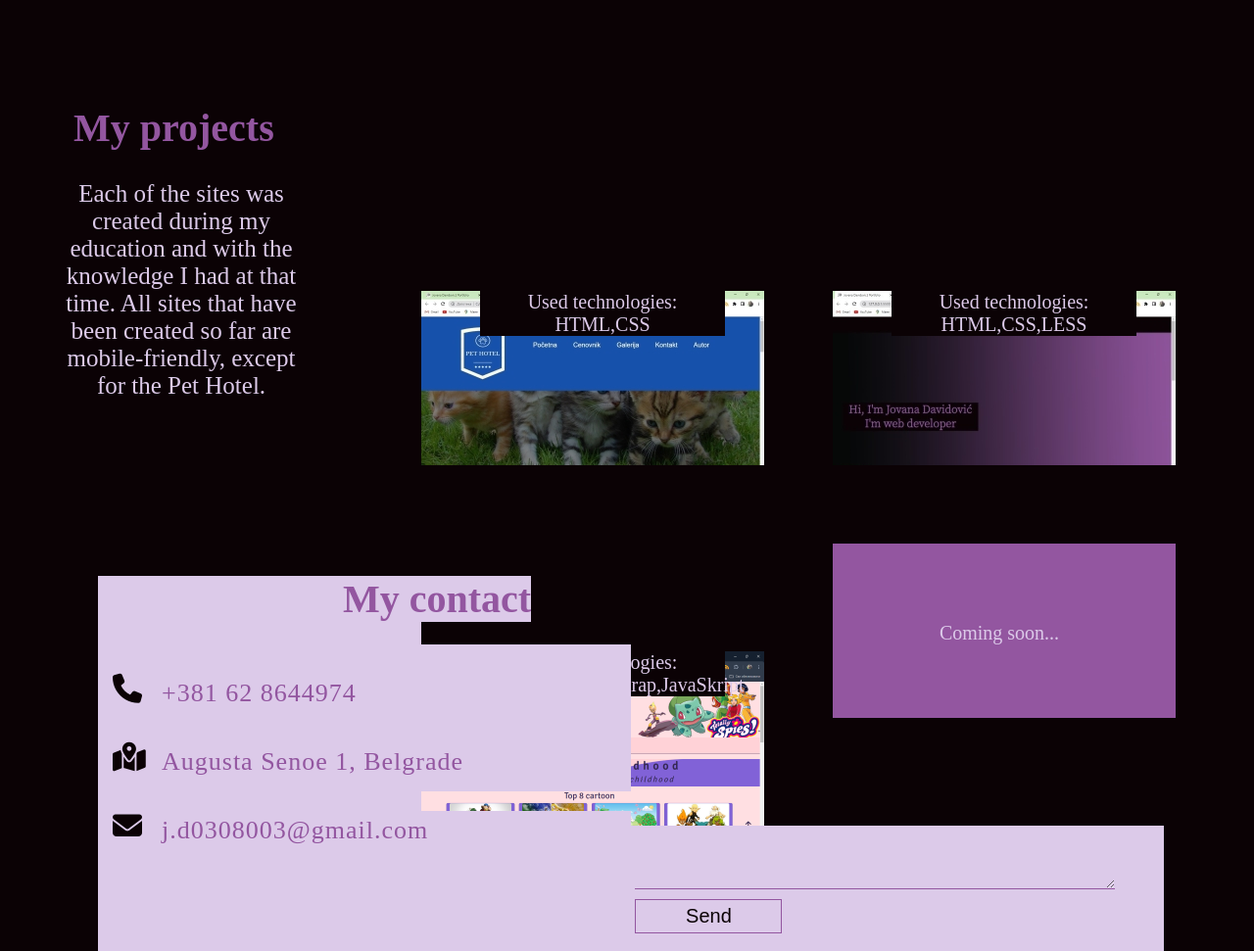
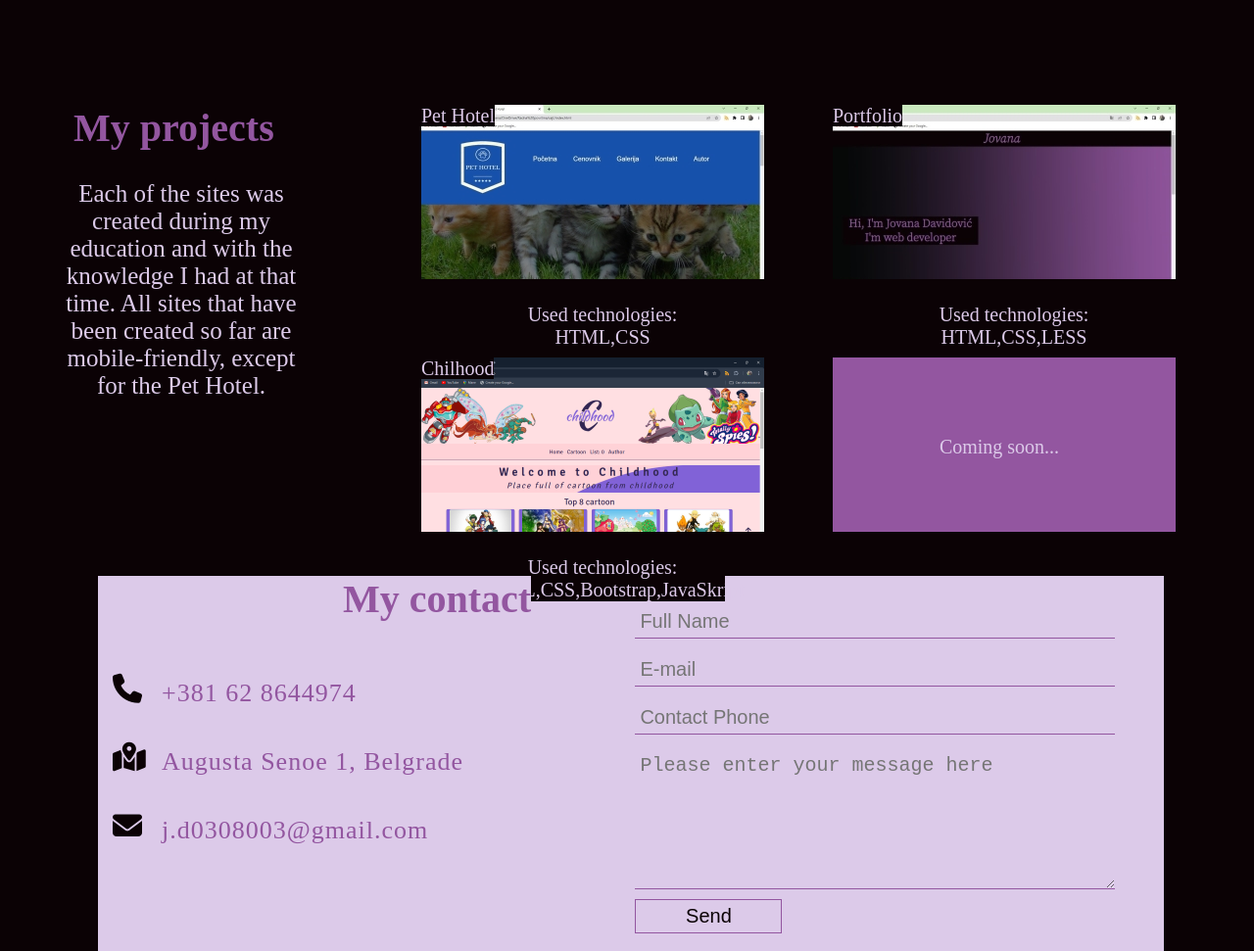
Before and after one commit to jovana0/portfolio, a plain HTML site: page index.html in a window 1280 px wide. Shown: the part 1806-2777 px from the top of the page at 98% size. Drawn offline with Linux system fonts and the light colour scheme; a web font is replaced by a local one.

Commit message:
Add files via upload

```diff
--- a/assets/css/responsive.css
+++ b/assets/css/responsive.css
@@ -465,6 +465,9 @@
    width: 90%;
    margin-left: 25px;
   }
+  #prohects #pro .project a{
+   font-size: 18px;
+  }
   #projects #pro .project p{
    font-size: 18px;
    width: 250px;
@@ -590,6 +593,9 @@
    #projects h3{
       font-size: 25px;
       margin-left: 180px;
+   }
+   #projects a{
+      font-size: 16px;
    }
    #projects p{
       font-size: 16px;
--- a/assets/css/style.less
+++ b/assets/css/style.less
@@ -343,7 +343,11 @@ header{
         margin-right: 30px;
         flex-direction: row;
         flex-wrap: wrap;
-
+        a{
+            text-decoration: none;
+            color: @lila;
+            font-size: 20px;
+        }
         #pet{
             .poz(url(../img/sajt.jpg));
         }
@@ -370,7 +374,7 @@ header{
             margin-left: 0px;
         }
         p{
-            margin-top: 190px;
+            margin-top: 180px;
             margin-left: 60px;
             font-size: 20px;
             color: @lila;
--- a/index.html
+++ b/index.html
@@ -194,19 +194,18 @@
             <h3>My projects</h3>
             <p>Each of the sites was created during my education and with the knowledge I had at that time. All sites that have been created so far are mobile-friendly, except for the Pet Hotel.</p>
             <article id="pro">
-                <a href="https://jovanapethotel.netlify.app" class="project">
-                    <article id="pet">
+                    <article id="pet" class="project">
+                        <a href="https://jovanapethotel.netlify.app" class="project">Pet Hotel</a>
                         <p>Used technologies: HTML,CSS</p>
                     </article>
-                </a>
-                <a href="https://jovana0.netlify.app" class="project">
-                    <article id="port">
+                    <article id="port" class="project">
+                        <a href="https://jovana0.netlify.app">Portfolio</a>
                         <p>Used technologies: HTML,CSS,LESS</p>
                     </article>
-                </a>
-                <a href="https://childhood1.netlify.app" class="project"><article id="som">
+                <article id="som" class="project">
+                    <a href="https://childhood1.netlify.app">Chilhood</a>
                     <p>Used technologies: HTML,CSS,Bootstrap,JavaSkript</p>
-                </article></a>
+                </article>
                 <article class="project" id="new">
                     <p>Coming soon...</p>
                 </article>
```
Also changed, not shown: assets/css/style.css.
